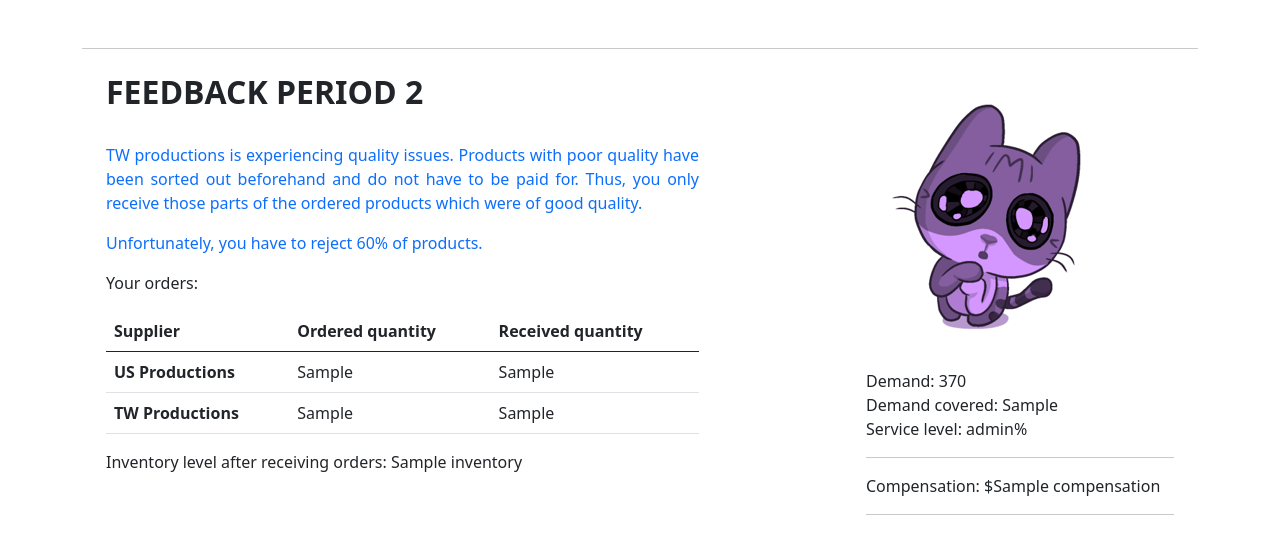
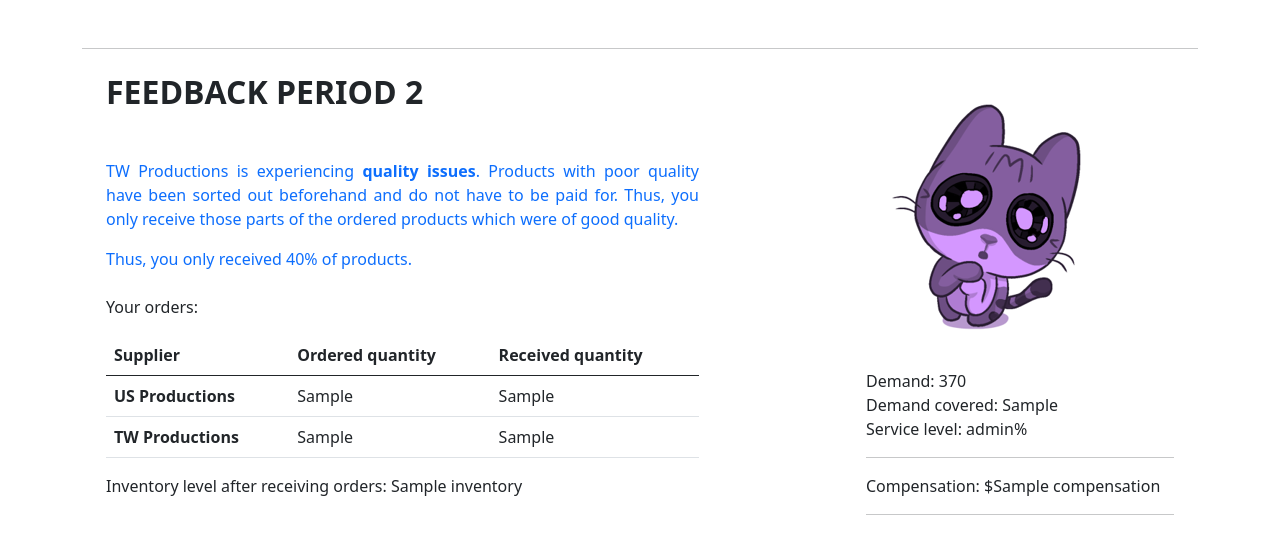
Before and after one commit to rreiners/SCM-Games, a Flask app: template templates/round2_feedback.html in a window 1280 px wide. Shown: the part 58-598 px from the top of the page. Run offline with Flask 2, Linux system fonts and the light colour scheme; the template is opened without the code that fills it: most values are stand-ins (such as "Sample title", 1, 10 or a date in 2020); some libraries are stand-ins or nearby versions.

Commit message:
feedback 2 dynamic, no china in feedback if not opted for, Schreibfehler

```diff
--- a/templates/round1_feedback.html
+++ b/templates/round1_feedback.html
@@ -105,11 +105,10 @@
 
 					<p class="text-primary"style ="text-align: justify;">
 						{% if order_TW == 0 %}
-							Gladly you <b>didn't order any parts from TW</b> - we recieved news that TW wasn't ready for our production requirements and that they would have only been able to <b>fulfill 80% of our order</b>.
+							Luckily you <b>did not order any parts from the Taiwanese supplier</b> - we have received news that TW Productions was not ready for our production requirements and that they would have only been able to <b>fulfill 80% of our order</b>.
 						{% else %}
-							Since TW productions is not yet aware of our special delivery requirements, unfortunately <b>not all TW orders could be delivered</b>.
+							Since TW Productions is not yet aware of our special delivery requirements, unfortunately <b> TW Productions could not deliver all orders</b>.
 						{% endif %}
-
 					</p>
 
 
--- a/templates/round2.html
+++ b/templates/round2.html
@@ -113,7 +113,7 @@
                           });
                         </script>-->
 
-						<p>  Working with a new supplier is not always easy. A friend's company made this experience with <b>TW Productions</b>, too. One year ago, they started working together, and in the beginning, <b>delivering all the ordered products at a high-quality level was quite an issue.</b> </p>
+						<p>  Working with a new supplier is not always easy. A friend's company made this experience with <b>TW Productions</b>, too. One year ago, they started working together, and in the beginning <b>delivering all the ordered products at a high-quality level was quite an issue.</b> </p>
 						<p>  I don't know if this will happen to us, too! But I wanted to warn you before you place your orders unknowingly. At worst, <b>not the entire order quantity will arrive</b> while we would not have to pay for products which were of bad quality. But, fingers crossed, we might also <b>receive the ordered skateboards without any problems.</b> </p>
 						<p class= "pb-3"> Luckily, this <b>problem might only occur in this period</b>, and we still have US Productions for 100% reliable delivery. </p>
 
--- a/templates/round2_feedback.html
+++ b/templates/round2_feedback.html
@@ -103,19 +103,26 @@
             <div class="col-7">
                 <div class="container pb-4">
 					<h2> <b> FEEDBACK PERIOD 2 </b> </h2>
-					<p class="text-primary pt-4"style ="text-align: justify;"> TW productions is experiencing quality issues. Products with poor quality have been sorted out beforehand and do not have to be paid for. Thus, you only receive those parts of the ordered products which were of good quality. </p>
 
-					<p class="text-primary"style ="text-align: justify;">
-					{% if option1 %}
-						By sending your quality managers you were able to decrease rejects from 60% to 20%.
-					{% elif option2 %}
-					    You have to reject 60% of products. However, the time and money you have invested in negotiating new contract terms pays off. TW Productions has to pay you a compensation for your lost sales.
-					{% else %}
-						Unfortunately, you have to reject 60% of products.
+
+					<p class="text-primary pt-4"style ="text-align: justify;">
+					{% if order_TW==0 %}
+						Luckily, you did not place any orders with TW Productions. They are currently experiencing <b>quality issues</b> and would only have been able to deliver 60% of your order.
+					{%else%}
+						<div class="text-primary"style ="text-align: justify;"> <p>TW Productions is experiencing <b>quality issues</b>. Products with poor quality have been sorted out beforehand and do not have to be paid for. Thus, you only receive those parts of the ordered products which were of good quality. </p>
+
+						{% if option1 %}
+							By sending your quality managers you were able to decrease rejects from 60% to 20%.
+						{% elif option2 %}
+							Thus, you only received 40% of products. However, the time and money you have invested in negotiating new contract terms pays off. TW Productions has paid you a compensation for your lost sales.
+						{% else %}
+							Thus, you only received 40% of products.
+						{% endif %}
+						</div>
 					{% endif %}
 					 </p>
 
-					<p> Your orders: </p>
+					<p class="pt-2"> Your orders: </p>
 
 					<table class="table">
 						<thead>
--- a/templates/round3.html
+++ b/templates/round3.html
@@ -255,7 +255,7 @@
 								<label class="btn btn-outline-primary" for="option1">Establish CN Productions as a new supplier for $ 5,000</label>
 							</div>
 
-							<p class="pt-5"> Negotiate new contract terms with the manager of TW Productions so that they pay half of the fine ($ 3,000) which falls due in case of misinformation.</p>
+							<p class="pt-5"> Negotiate new contract terms with the manager of TW Productions so that they pay half of the fine (=$ 15,000) which falls due in case of misinformation.</p>
 
 							<div class="d-grid gap-2 col-6 mx-auto">
                                 <input type="checkbox" class="btn-check" name="option2" id="option2" value="3000" autocomplete="off">
```
Also changed, not shown: templates/round4_feedback.html (+7 -5 lines), templates/round5_feedback.html (+7 -5 lines), templates/round6_feedback.html (+8 -6 lines), templates/round7_feedback.html (+8 -6 lines), templates/round8_feedback.html (+7 -5 lines).
